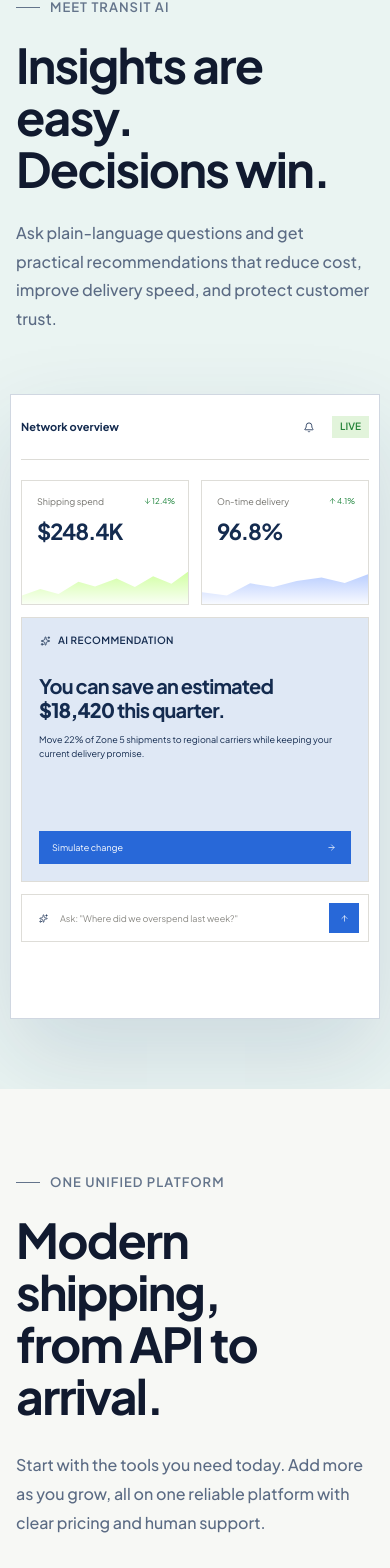
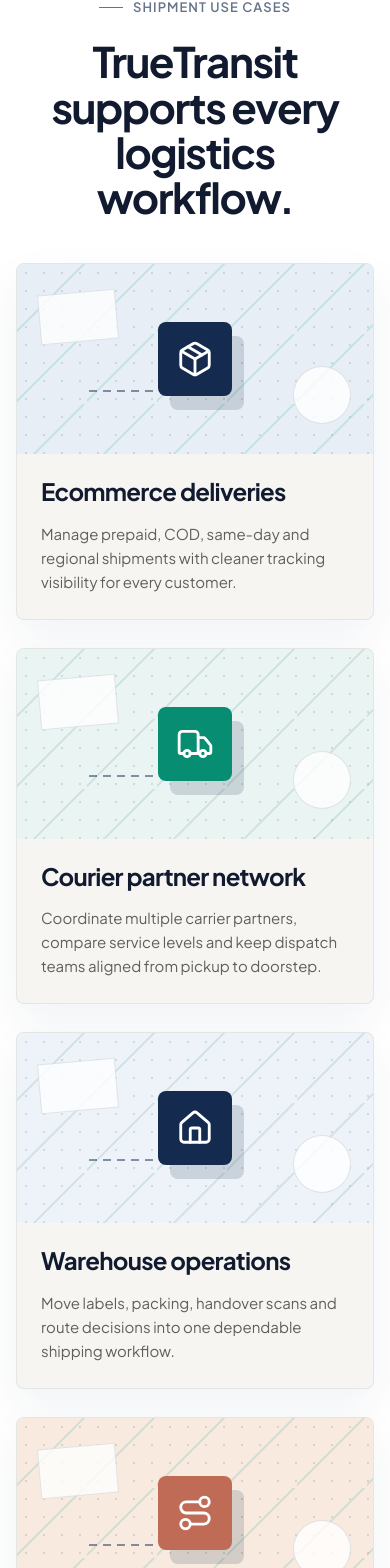
Before and after one commit to Sahil17102/truetransit, a React (Vite) app: page / in a window 390 px wide. Shown: the part 4256-5824 px from the top of the page. Built offline with nearby package versions, Linux system fonts and the light colour scheme.

Commit message:
Add logistics industry sections

```diff
--- a/src/App.jsx
+++ b/src/App.jsx
@@ -491,34 +491,92 @@
   );
 }
 
-function LogisticsAds({ onNavigate }) {
+function LogisticsIndustries() {
+  const industries = [
+    {
+      title: 'Ecommerce deliveries',
+      copy: 'Manage prepaid, COD, same-day and regional shipments with cleaner tracking visibility for every customer.',
+      icon: Package,
+      visual: 'commerce',
+    },
+    {
+      title: 'Courier partner network',
+      copy: 'Coordinate multiple carrier partners, compare service levels and keep dispatch teams aligned from pickup to doorstep.',
+      icon: Truck,
+      visual: 'courier',
+    },
+    {
+      title: 'Warehouse operations',
+      copy: 'Move labels, packing, handover scans and route decisions into one dependable shipping workflow.',
+      icon: Home,
+      visual: 'warehouse',
+    },
+    {
+      title: 'Returns and RTO',
+      copy: 'Keep return pickups, reverse movement and failed delivery handling visible without adding extra manual follow-up.',
+      icon: Route,
+      visual: 'returns',
+    },
+    {
+      title: 'Bulk shipment planning',
+      copy: 'Estimate chargeable weight, group shipments by lane and prepare high-volume dispatches with better cost control.',
+      icon: BadgePercent,
+      visual: 'bulk',
+    },
+    {
+      title: 'Customer updates',
+      copy: 'Give customers calm, consistent order updates across tracking status, delays and final delivery milestones.',
+      icon: Radar,
+      visual: 'updates',
+    },
+  ];
+
+  return (
+    <section className="industries-section">
+      <div className="container">
+        <div className="industries-heading reveal">
+          <p className="eyebrow"><span /> Shipment use cases</p>
+          <h2>TrueTransit supports every logistics workflow.</h2>
+        </div>
+        <div className="industries-grid">
+          {industries.map(({ title, copy, icon: Icon, visual }) => (
+            <article className="industry-card reveal" key={title}>
+              <div className={`industry-visual ${visual}`} aria-hidden="true">
+                <Icon />
+                <span /><span /><span />
+              </div>
+              <div className="industry-copy">
+                <h3>{title}</h3>
+                <p>{copy}</p>
+              </div>
+            </article>
+          ))}
+        </div>
+      </div>
+    </section>
+  );
+}
+
+function LogisticsAds() {
   const cards = [
     {
       type: 'Operations guide',
       title: 'Cut delivery exceptions before they become support tickets',
-      cta: 'Read guide',
-      href: '/tracking',
       variant: 'route-visual',
     },
     {
       type: 'Rate playbook',
       title: 'Find the right courier price for every shipment lane',
-      cta: 'Calculate now',
-      href: '/rate-calculator',
       variant: 'rate-visual',
     },
     {
       type: 'Packaging tool',
       title: 'Use chargeable weight to avoid billing surprises',
-      cta: 'Check weight',
-      href: '/weight-calculator',
       variant: 'weight-visual',
     },
     {
       type: 'Transit support',
       title: 'Keep customers updated from pickup to doorstep',
-      cta: 'Contact team',
-      href: '/contact',
       variant: 'support-visual',
     },
   ];
@@ -542,9 +600,7 @@
               </div>
               <small>{card.type}</small>
               <h3>{card.title}</h3>
-              <AppLink href={card.href} onNavigate={onNavigate}>
-                {card.cta} <ArrowRight />
-              </AppLink>
+              <p>Built for shipment teams that need clear operations, cleaner handoffs and reliable customer updates.</p>
             </article>
           ))}
         </div>
@@ -789,7 +845,7 @@
       </section>
 
       <ShipmentFlow />
-      <AiSection showToast={showToast} />
+      <LogisticsIndustries />
       <SuiteSection onNavigate={onNavigate} />
 
       <section className="readiness" id="solutions">
@@ -812,7 +868,7 @@
 
       <Stories />
       <FeatureGrid onNavigate={onNavigate} />
-      <LogisticsAds onNavigate={onNavigate} />
+      <LogisticsAds />
 
       <section className="developer-section" id="developers">
         <div className="container developer-inner">
--- a/src/style.css
+++ b/src/style.css
@@ -277,6 +277,33 @@
 .ask-bar button { margin-left: auto; width: 30px; height: 30px; border: 0; background: #2868d8; color: #fff; display: grid; place-items: center; }
 .ask-bar button svg { width: 13px; }
 
+.industries-section { padding: 118px 0 128px; background: #fff; border-bottom: 1px solid var(--line); }
+.industries-heading { text-align: center; max-width: 900px; margin: 0 auto 70px; }
+.industries-heading .eyebrow { justify-content: center; }
+.industries-heading h2 { font-size: clamp(42px, 5vw, 72px); letter-spacing: -.035em; }
+.industries-grid { display: grid; grid-template-columns: repeat(2, minmax(0, 1fr)); gap: 28px 30px; }
+.industry-card { min-height: 248px; display: grid; grid-template-columns: 235px 1fr; overflow: hidden; background: #f6f5f2; border: 1px solid rgba(20,43,79,.08); border-radius: 8px; box-shadow: 0 18px 45px rgba(20,43,79,.06); transition: transform .22s ease, box-shadow .22s ease; }
+.industry-card:hover { transform: translateY(-4px); box-shadow: 0 26px 65px rgba(20,43,79,.1); }
+.industry-visual { min-height: 248px; position: relative; overflow: hidden; display: grid; place-items: center; background: #dfe8f5; }
+.industry-visual::before { content: ""; position: absolute; inset: 0; background-image: radial-gradient(circle, rgba(20,43,79,.18) 1px, transparent 1px), linear-gradient(135deg, transparent 0 47%, rgba(7,141,114,.18) 47% 49%, transparent 49%); background-size: 18px 18px, 70px 70px; opacity: .72; }
+.industry-visual svg { position: relative; z-index: 3; width: 74px; height: 74px; padding: 18px; color: #fff; background: #142b4f; border-radius: 8px; box-shadow: 12px 14px 0 rgba(20,43,79,.16); }
+.industry-visual span { position: absolute; z-index: 2; display: block; background: rgba(255,255,255,.8); border: 1px solid rgba(20,43,79,.12); }
+.industry-visual span:nth-of-type(1) { width: 78px; height: 50px; left: 22px; top: 28px; transform: rotate(-5deg); }
+.industry-visual span:nth-of-type(2) { width: 98px; height: 2px; left: 72px; top: 126px; background: repeating-linear-gradient(90deg, rgba(20,43,79,.5) 0 8px, transparent 8px 14px); border: 0; }
+.industry-visual span:nth-of-type(3) { width: 58px; height: 58px; right: 22px; bottom: 30px; border-radius: 50%; }
+.industry-visual.commerce { background: #e8eef5; }
+.industry-visual.courier { background: #eaf4f2; }
+.industry-visual.warehouse { background: #edf3f8; }
+.industry-visual.returns { background: #f8eadf; }
+.industry-visual.bulk { background: #e4eff1; }
+.industry-visual.updates { background: #eef6f0; }
+.industry-visual.courier svg, .industry-visual.updates svg { background: #078d72; }
+.industry-visual.returns svg { background: #c06b55; }
+.industry-visual.bulk svg { background: #2868d8; }
+.industry-copy { padding: 34px 36px; display: flex; flex-direction: column; justify-content: center; }
+.industry-copy h3 { margin: 0 0 16px; color: #111a2f; font-size: clamp(24px, 2.1vw, 32px); line-height: 1.2; letter-spacing: -.03em; font-weight: 700; }
+.industry-copy p { margin: 0; max-width: 470px; color: #625f59; font-size: 17px; line-height: 1.6; font-weight: 400; }
+
 .suite-section { padding: 125px 0 140px; }
 .suite-intro { display: grid; grid-template-columns: 1fr 390px; align-items: end; gap: 80px; margin-bottom: 65px; }
 .suite-intro > p { font-size: 16px; font-weight: 500; line-height: 1.8; color: #5b6b84; margin: 0 0 5px; }
@@ -397,8 +424,7 @@
 .support-visual svg { background: #c06b55; }
 .ad-card small { color: #5b6b84; font-size: 14px; font-weight: 500; margin: 0 0 14px; }
 .ad-card h3 { color: #111a2f; font-size: clamp(24px, 2vw, 32px); line-height: 1.2; letter-spacing: -.035em; font-weight: 700; margin: 0; }
-.ad-card a { margin-top: auto; padding-top: 28px; display: flex; align-items: center; justify-content: space-between; color: #0751b8; text-transform: uppercase; letter-spacing: .04em; font-size: 13px; font-weight: 700; }
-.ad-card a svg { width: 24px; height: 24px; }
+.ad-card p { margin: auto 0 0; padding-top: 28px; color: #5b6b84; font-size: 14px; line-height: 1.65; font-weight: 400; }
 
 .developer-section { background: var(--yellow); padding: 120px 0; border-block: 1px solid var(--ink); }
 .developer-inner { display: grid; grid-template-columns: .8fr 1.2fr; gap: 90px; align-items: center; }
@@ -546,6 +572,8 @@
   .ai-shell { grid-template-columns: 145px 1fr; }
   .suite-card { min-height: 555px; }
   .ads-grid { grid-template-columns: repeat(2, 1fr); }
+  .industries-grid { grid-template-columns: 1fr; }
+  .industry-card { grid-template-columns: 260px 1fr; }
   .developer-inner { gap: 45px; }
   .story-card { flex-basis: calc((100% - 18px)/2); }
 }
@@ -598,7 +626,7 @@
   .flow-status { bottom: 78px; min-width: 260px; }
   .flow-footer { left: 14px; right: 14px; grid-template-columns: 1fr; }
   .flow-footer span { min-height: 34px; }
-  .ai-section, .suite-section, .stories, .features, .logistics-ads { padding: 85px 0; }
+  .ai-section, .suite-section, .stories, .features, .logistics-ads, .industries-section { padding: 85px 0; }
   .ai-shell { grid-template-columns: 1fr; }
   .ai-sidebar { display: none; }
   .suite-intro { grid-template-columns: 1fr; gap: 30px; }
@@ -679,6 +707,11 @@
   .ads-grid { grid-template-columns: 1fr; gap: 18px; }
   .ad-card { min-height: 460px; }
   .ad-visual { height: 205px; }
+  .industries-heading { margin-bottom: 42px; }
+  .industry-card { grid-template-columns: 1fr; min-height: 0; }
+  .industry-visual { min-height: 190px; }
+  .industry-copy { padding: 24px; }
+  .industry-copy p { font-size: 15px; }
   .feature-item { grid-template-columns: 48px 1fr 20px; gap: 12px; }
   .feature-item > span { width: 44px; height: 44px; }
   .developer-section { padding: 80px 0; }
```
